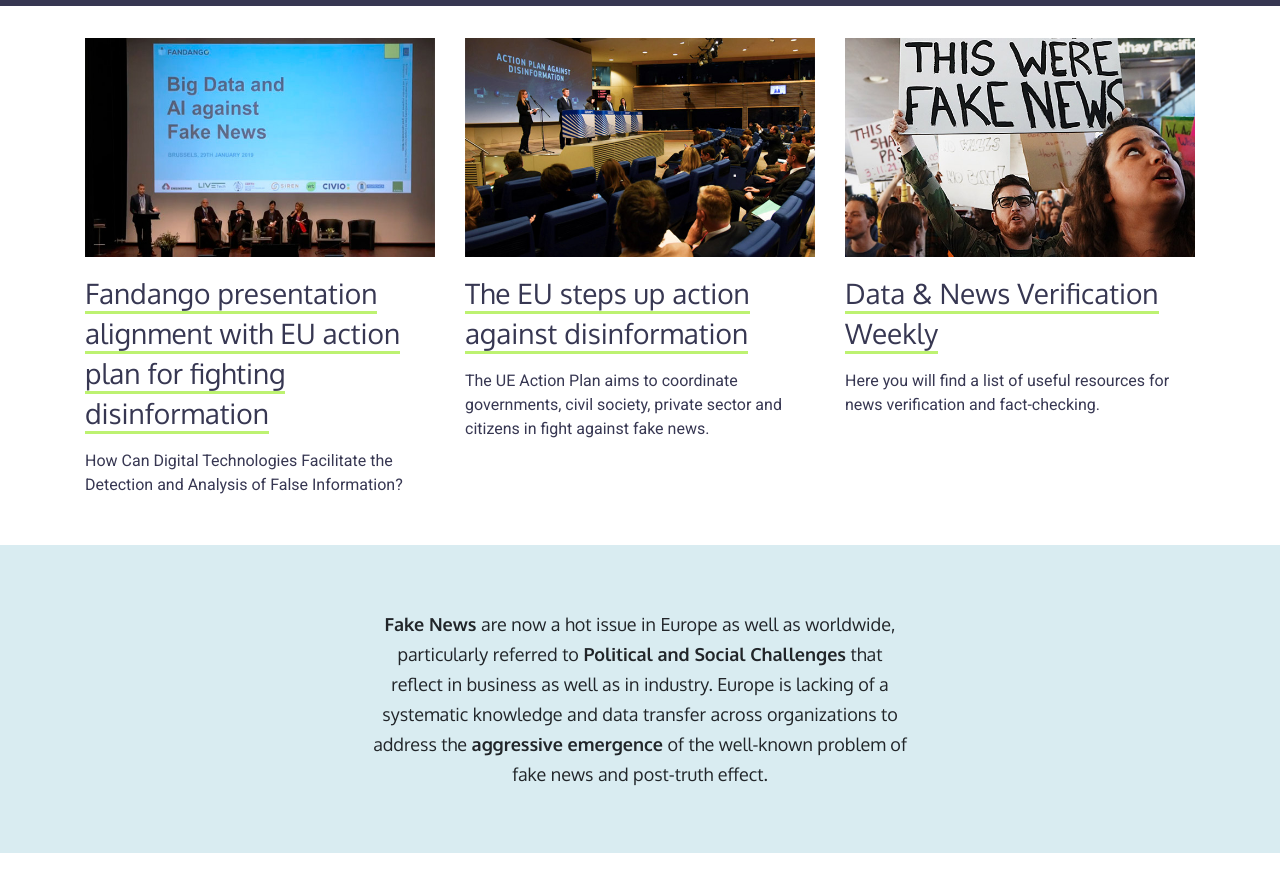
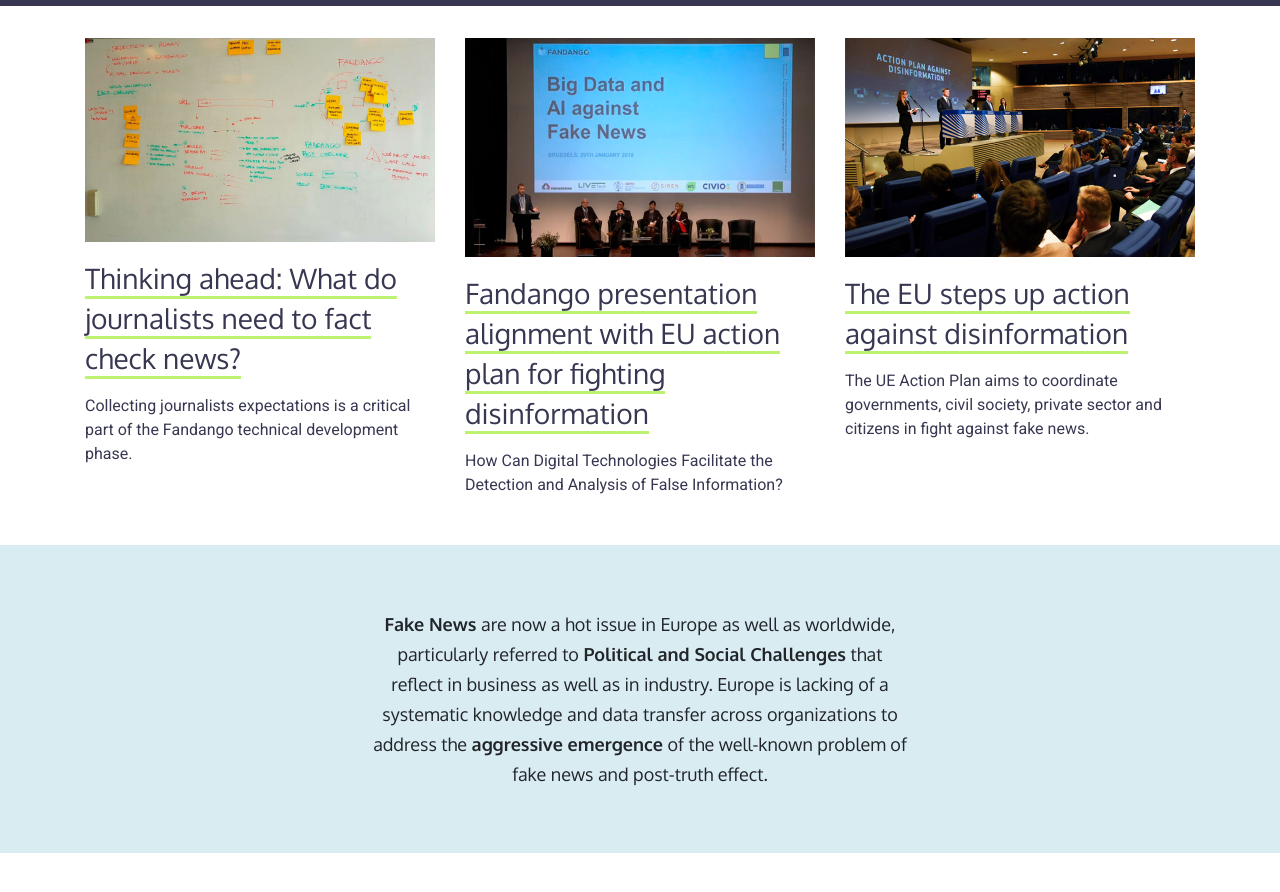
Before and after one commit to fandangOrg/fandango-web, a Jekyll site: the page built from index.md, in a window 1280 px wide and 900 px high, scrolled down 428 px. Shown: the top 892 px of the window. Built offline with Jekyll 4.4.1, drawn with Linux system fonts in a browser that asks for light colours; comment, search, counter and statistics services are not loaded.

Commit message:
Updated Thinking Ahead What Do Journalists Need To Fact Check News

```diff
--- a/_posts/2019-03-22-thinking-ahead-what-do-journalists-need-to-fact-check-news.markdown
+++ b/_posts/2019-03-22-thinking-ahead-what-do-journalists-need-to-fact-check-news.markdown
@@ -1,9 +1,9 @@
 ---
 title: 'Thinking ahead: What do journalists need to fact check news?'
 date: 2019-03-22 13:05:00 Z
-published: false
 lead: Collecting journalists expectations is a critical part of the Fandango technical
   development phase.
+image: "/uploads/image1-6f368c.jpg"
 ---
 
 Knowing what journalists expect in their fight against misinformation and building a tool that meet their needs is key to the development part of the Fandango Project. To this end, the Fandango team has already **collected and analysed the end user requirements needed to shape the service**.
```
